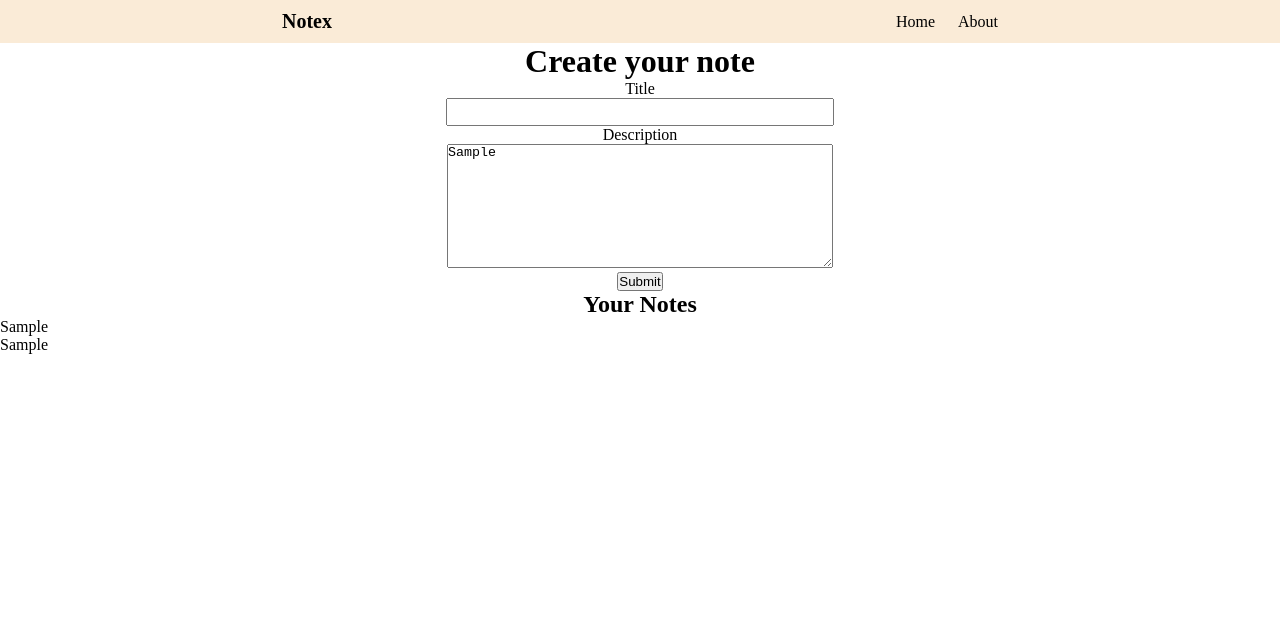
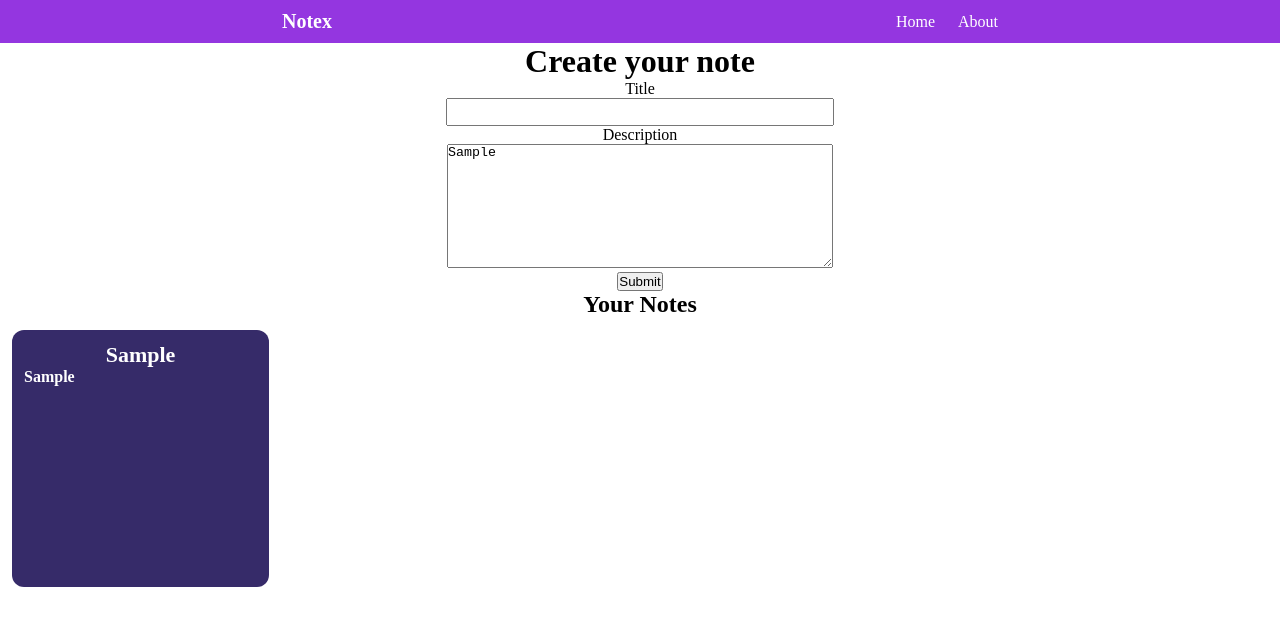
Before and after one commit to DRPatel75/simple-notes, a React (Vite) app: page / in a window 1280 px wide. Both pictures are taken after typing "Sample", "Sample" into the empty fields and a click on the button "Submit". Shown: the top 626 px of the page. Built offline with nearby package versions, Linux system fonts and the light colour scheme.

Commit message:
card styling

```diff
--- a/src/App.css
+++ b/src/App.css
@@ -2,7 +2,8 @@ nav{
   display: flex;
   justify-content: space-around;
   align-items: center;
-  background-color: antiquewhite;
+  background-color: rgb(148, 54, 224);
+  color: white;
   height: 43px;
 }
 
@@ -41,3 +42,19 @@ textarea{
   width: 30vw;
   height: 122px;
 }
+
+.card{
+  width: 233px;
+  height: 233px;
+  background-color: rgb(54, 43, 105);
+  color: white;
+  font-weight: bold;
+  padding: 12px;
+  margin: 12px;
+  border-radius: 12px;
+}
+
+.card .title{
+  text-align: center;
+  font-size: 22px;
+}
```
